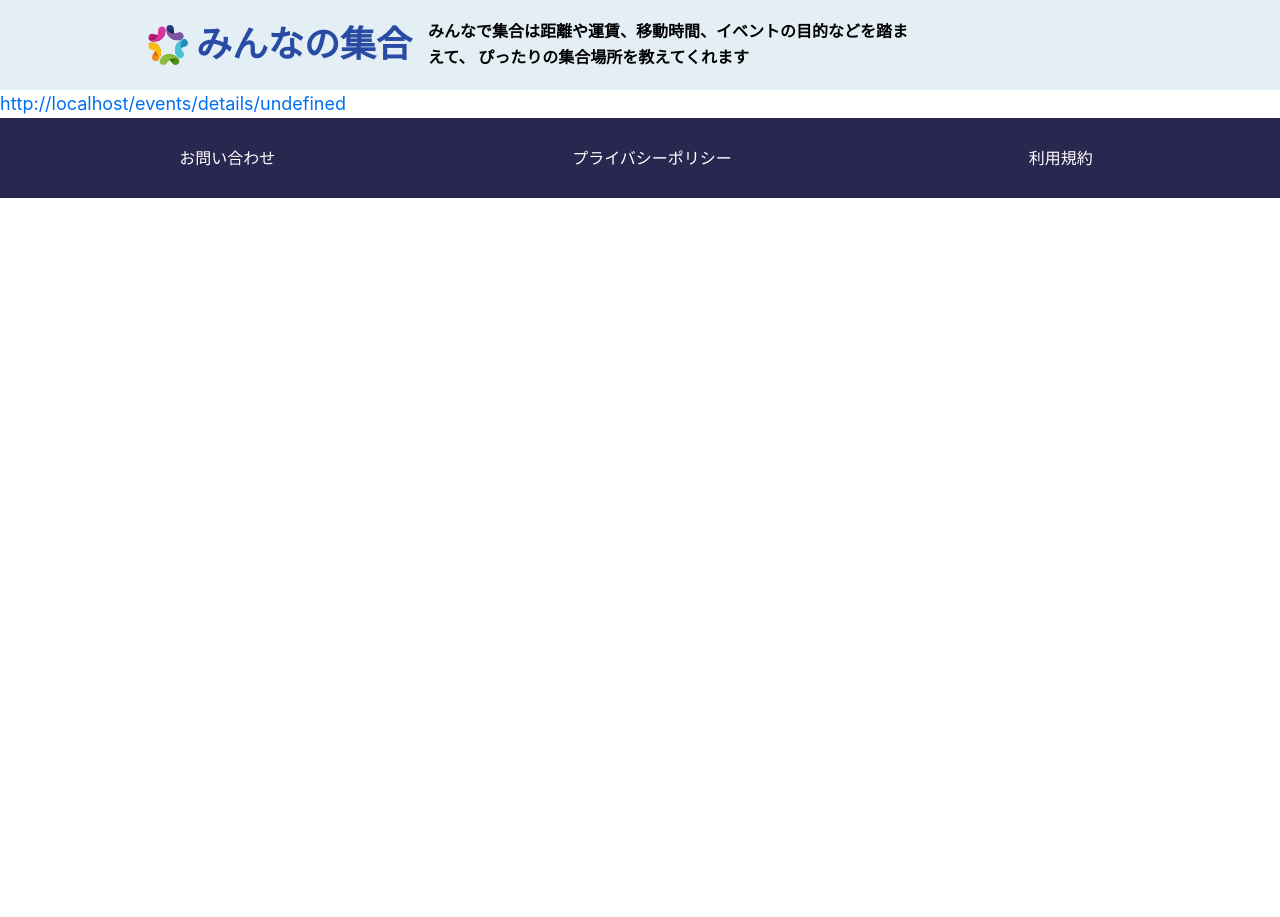
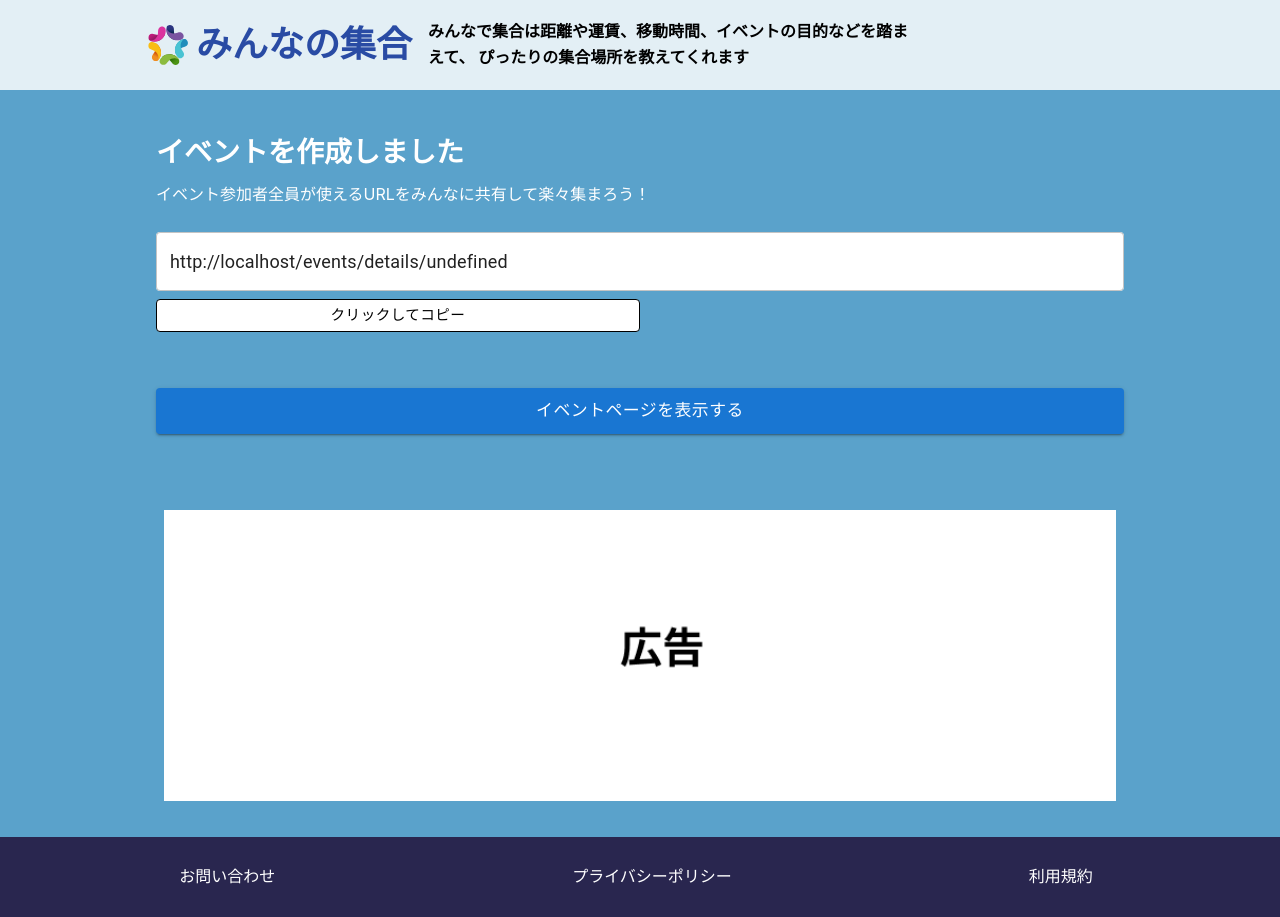
Before and after one commit to MurakamiMasaya/MeetingHub, a Next.js app: page /events/complete in a window 1280 px wide. Before the commit the page ends 800 px from the top, so only its background shows below. Built offline with nearby package versions, Linux system fonts and the light colour scheme.

Commit message:
urlの生成とコピーの実装

```diff
--- a/package.json
+++ b/package.json
@@ -13,6 +13,7 @@
   },
   "dependencies": {
     "@aws-sdk/client-dynamodb": "^3.309.0",
+    "@emotion/css": "^11.10.6",
     "@emotion/react": "^11.10.6",
     "@emotion/styled": "^11.10.6",
     "@hookform/resolvers": "^2.9.7",
--- a/src/components/elements/Form/EventForm.tsx
+++ b/src/components/elements/Form/EventForm.tsx
@@ -1,4 +1,6 @@
 import { Button, InputText, InputTextarea } from '@/components'
+import { mediaQuery } from '@/hooks'
+import { BaseTitle } from '@/themes'
 import { Event } from '@/types/Event'
 import styled from '@emotion/styled'
 import { yupResolver } from '@hookform/resolvers/yup'
@@ -64,6 +66,7 @@ export const EventForm: NextPage = () => {
 
   return (
     <FormContainer onSubmit={handleSubmit(onSubmit)}>
+      <BaseTitle>必要事項を入力して、イベントを作成しよう！！</BaseTitle>
       <InputText
         label="イベント名"
         name="name"
@@ -103,15 +106,26 @@ export const EventForm: NextPage = () => {
         helperText={errors.memo?.message ?? ''}
         error={'memo' in errors}
       />
-      <Button>イベントを作る</Button>
+      <ButtonWrapper>
+        <Button className="-full-width" type="submit" size="large">
+          イベントを作る
+        </Button>
+      </ButtonWrapper>
     </FormContainer>
   )
 }
 
-const FormContainer = styled.form`
+const FormContainer = styled('form')`
   display: grid;
   gap: 16px;
   max-width: 1000px;
+  width: 80%;
   margin: 0 auto;
   padding: 16px;
+  ${mediaQuery('sp')} {
+    width: 90%;
+  }
 `
+const ButtonWrapper = styled('div')`
+  margin-top: 32px;
+`
--- a/src/components/layouts/Footer/Footer.tsx
+++ b/src/components/layouts/Footer/Footer.tsx
@@ -1,4 +1,5 @@
 import { mediaQuery } from '@/hooks'
+import { BaseContainer } from '@/themes'
 import styled from '@emotion/styled'
 import { NextPage } from 'next'
 
@@ -14,22 +15,20 @@ export const Footer: NextPage = () => {
   )
 }
 
-const FooterComponent = styled.footer`
+const FooterComponent = styled('footer')`
   height: auto;
   background-color: #29264f;
 `
 
-const FooterContainer = styled.div`
+const FooterContainer = styled(BaseContainer)`
   display: flex;
   justify-content: space-between;
   align-items: center;
   height: 80px;
-  margin: 0 auto;
-  max-width: 1000px;
   width: 72%;
 `
 
-const Link = styled.a`
+const Link = styled('a')`
   text-decoration: none;
   color: #ffffff;
   font-size: 16px;
--- a/src/components/layouts/Header/Header.tsx
+++ b/src/components/layouts/Header/Header.tsx
@@ -1,4 +1,5 @@
 import { mediaQuery } from '@/hooks'
+import { BaseContainer } from '@/themes'
 import styled from '@emotion/styled'
 import { NextPage } from 'next'
 
@@ -19,31 +20,26 @@ export const Header: NextPage = () => {
   )
 }
 
-const HeaderComponent = styled.div`
+const HeaderComponent = styled('div')`
   height: auto;
   background-color: #e3eff5;
 `
-
-const HeaderContainer = styled.div`
+const HeaderContainer = styled(BaseContainer)`
   display: flex;
   align-items: center;
   padding: 16px 8px;
-  margin: 0 auto;
-  max-width: 1000px;
   ${mediaQuery('sp')} {
     display: block;
   }
 `
-const LogoTitleWrapper = styled.div`
+const LogoTitleWrapper = styled('div')`
   display: flex;
   align-items: center;
 `
-
-const Logo = styled.img`
+const Logo = styled('img')`
   height: 40px;
 `
-
-const Title = styled.h1`
+const Title = styled('h1')`
   font-size: 36px;
   margin-left: 8px;
   color: #294ba4;
@@ -52,8 +48,7 @@ const Title = styled.h1`
     margin: 4px 0 4px 4px;
   }
 `
-
-const Description = styled.p`
+const Description = styled('p')`
   font-size: 16px;
   font-weight: bold;
   margin-left: 16px;
--- a/src/components/uis/Button.tsx
+++ b/src/components/uis/Button.tsx
@@ -1,56 +1,94 @@
-import { mediaQuery } from '@/hooks'
 import styled from '@emotion/styled'
-import React from 'react'
+import MuiButton, { ButtonProps as MuiButtonProps } from '@mui/material/Button'
+import CircularProgress from '@mui/material/CircularProgress'
+import { ReactNode, useCallback, useRef } from 'react'
 
-type ButtonProps = {
-  children: React.ReactNode
-  color?: string
+const CustomMuiButton = styled(MuiButton)<{ variant?: string; color?: string }>`
+  color: ${({ variant, color }) => {
+    if (variant === 'contained' && color !== 'primary') {
+      return 'white'
+    }
+    return null
+  }};
+  &.-full-height {
+    height: 100%;
+  }
+  &.-full-width {
+    width: 100%;
+  }
+  &.-half-width {
+    width: 50%;
+  }
+  &.-bg-white {
+    background-color: white;
+  }
+`
+
+const CustomCircularProgress = styled(CircularProgress)<{ className?: string }>`
+  color: ${({ className }) => (className === 'contained' ? 'white' : null)};
+`
+
+interface ButtonProps
+  extends Pick<MuiButtonProps, Exclude<keyof MuiButtonProps, 'color'>> {
+  variant?: 'text' | 'contained' | 'outlined'
+  color?: MuiButtonProps['color']
+  children: ReactNode
+  startIcon?: ReactNode
+  endIcon?: ReactNode
   size?: 'small' | 'medium' | 'large'
-  onClick?: () => void
-  disabled?: boolean
+  type?: 'button' | 'submit' | 'reset'
+  className?: string
+  isDisabled?: boolean
+  isLoading?: boolean
+  onClick?: (event: React.MouseEvent<HTMLButtonElement>) => void
+  fullWidth?: boolean
 }
 
-export const Button: React.FC<ButtonProps> = React.memo(
-  ({
+export const Button: React.FC<ButtonProps> = ({
+  className,
   children,
-    color = '#294BA4',
+  startIcon,
+  endIcon,
+  type = 'button',
+  color = 'primary',
   size = 'medium',
+  variant = 'contained',
+  isDisabled,
+  isLoading = false,
   onClick,
-    disabled = false
+  fullWidth = false
 }) => {
+  // 多重送信防止用(3秒間はボタンをクリックできない)
+  const processing = useRef(false)
+  const handleButton = useCallback(
+    (event: React.MouseEvent<HTMLButtonElement>) => {
+      if (processing.current) return
+      processing.current = true
+
+      if (onClick) onClick(event)
+      // FIXME: ユーザーの動作環境が重たいことにより3秒以上待機することで、多重送信が発生する可能性がある
+      setTimeout(() => {
+        processing.current = false
+      }, 3000)
+    },
+    [onClick]
+  )
+
   return (
-      <StyledButton
-        onClick={onClick}
+    <CustomMuiButton
+      variant={variant}
+      color={color}
       size={size}
-        color={color}
-        disabled={disabled ?? false}
+      type={type}
+      className={className}
+      onClick={handleButton}
+      disabled={isDisabled}
+      fullWidth={fullWidth}
+      startIcon={startIcon}
+      endIcon={endIcon}
     >
-        {children}
-      </StyledButton>
+      {!isLoading && <p>{children}</p>}
+      {isLoading && <CustomCircularProgress className={variant} size={25} />}
+    </CustomMuiButton>
   )
 }
-)
-
-Button.displayName = 'Button'
-
-const StyledButton = styled.button<{
-  size: string
-  color: string
-  disabled: boolean
-}>`
-  border: none;
-  border-radius: 5px;
-  padding: 16px 24px;
-  margin: 36px auto;
-  width: 100%;
-  background-color: ${({ color }) => color};
-  color: #fff;
-  cursor: ${({ disabled }) => (disabled ? 'not-allowed' : 'pointer')};
-  opacity: ${({ disabled }) => (disabled ? 0.5 : 1)};
-  font-size: 24px;
-  font-weight: bold;
-  ${mediaQuery('sp')} {
-    font-size: 16px;
-    margin: 24px auto;
-  }
-`
--- a/src/pages/events/complete.tsx
+++ b/src/pages/events/complete.tsx
@@ -1,20 +1,100 @@
-import { Footer, Header } from '@/components'
+import { Button, Footer, Header, InputText } from '@/components'
+import { mediaQuery } from '@/hooks'
+import { BaseContainer, BaseText, BaseTitle } from '@/themes'
+import styled from '@emotion/styled'
 import { NextPage } from 'next'
-import Link from 'next/link'
 import { useRouter } from 'next/router'
+import { useState } from 'react'
 
 const Complete: NextPage = () => {
+  const [isCopied, setIsCopied] = useState<boolean>(false)
   const router = useRouter()
+
   const { event_id: id } = router.query
   const detailLink = `${process.env.NEXT_PUBLIC_APP_URL}/events/details/${id}`
-  console.log(id, 'id')
+
+  const handleCopy = () => {
+    navigator.clipboard.writeText(detailLink)
+    setIsCopied(true)
+  }
 
   return (
     <>
       <Header />
-      <Link href={`/events/details/${id}`}>{detailLink}</Link>
+      <CompleteComponent>
+        <CompleteContainer>
+          <TitleWrapper>
+            <BaseTitle className="-white -left">
+              イベントを作成しました
+            </BaseTitle>
+            <BaseText className="-white -left">
+              イベント参加者全員が使えるURLをみんなに共有して楽々集まろう！
+            </BaseText>
+          </TitleWrapper>
+          <EventURLWrapper>
+            <InputText isDisabled={false} value={detailLink} />
+            <Button
+              color="inherit"
+              className="-half-width -bg-white"
+              variant="outlined"
+              size="small"
+              onClick={handleCopy}
+            >
+              {isCopied ? 'コピーしました' : 'クリックしてコピー'}
+            </Button>
+          </EventURLWrapper>
+          <ButtonWrapper>
+            <Button className="-full-width" size="large">
+              イベントページを表示する
+            </Button>
+          </ButtonWrapper>
+        </CompleteContainer>
+        <ImageWrapper>
+          <Image src="/adsense_white.png" alt="google adsense" />
+        </ImageWrapper>
+      </CompleteComponent>
       <Footer />
     </>
   )
 }
+
+const CompleteComponent = styled('div')`
+  height: auto;
+  background-color: #5aa2cb;
+`
+const CompleteContainer = styled(BaseContainer)`
+  display: flex;
+  flex-direction: column;
+  gap: 24px;
+  padding: 40px 16px;
+`
+const TitleWrapper = styled('div')`
+  display: flex;
+  flex-direction: column;
+  gap: 8px;
+`
+const ButtonWrapper = styled('div')`
+  margin-top: 32px;
+`
+const EventURLWrapper = styled('div')`
+  display: flex;
+  flex-direction: column;
+  gap: 8px;
+`
+const ImageWrapper = styled('div')`
+  display: flex;
+  flex-direction: column;
+  align-items: center;
+  gap: 24px;
+  padding: 36px 24px;
+  margin: 0 auto;
+  max-width: 1000px;
+  ${mediaQuery('sp')} {
+    padding: 24px 16px;
+  }
+`
+const Image = styled('img')`
+  width: 100%;
+`
+
 export default Complete
--- /dev/null
+++ b/src/themes/BaseContainer.ts
@@ -0,0 +1,12 @@
+import { mediaQuery } from '@/hooks'
+import { styled } from '@mui/material/styles'
+
+export const BaseContainer = styled('div')`
+  margin: 0 auto;
+  width: 80%;
+  word-break: break-all;
+  max-width: 1000px;
+  ${mediaQuery('sp')} {
+    width: 90%;
+  }
+`
--- /dev/null
+++ b/src/themes/BaseImage.ts
@@ -0,0 +1,11 @@
+import { css } from '@emotion/css'
+
+export const BaseImage = css`
+  height: auto;
+  object-fit: contain;
+  width: 100%;
+  /* height:〇〇px */
+  &.-shadow {
+    box-shadow: 0 3px 6px rgba(0, 0, 0, 0.16), 0 3px 6px rgba(0, 0, 0, 0.23);
+  }
+`
--- /dev/null
+++ b/src/themes/BaseText.ts
@@ -0,0 +1,57 @@
+import { mediaQuery } from '@/hooks'
+import { styled } from '@mui/material/styles'
+
+/**
+ * prelineでマークダウンに対応させる
+ */
+export const BaseText = styled('p')`
+  color: #4a4a4a;
+  font-size: 16px;
+  white-space: pre-line;
+  word-break: break-all;
+  a {
+    color: #0066ff;
+  }
+  &.-orange {
+    color: #f08e35;
+  }
+  &.-red {
+    color: #cc3c4d;
+  }
+  &.-blue {
+    color: #0066ff;
+  }
+  &.-grey {
+    color: grey;
+  }
+  &.-white {
+    color: #ffffff;
+  }
+  &.-left {
+    text-align: left;
+  }
+  &.-end {
+    text-align: end;
+  }
+  &.-center {
+    text-align: center;
+  }
+  &.-inline {
+    display: inline-block;
+  }
+  &.-underline {
+    text-decoration: underline;
+  }
+  &.-bold {
+    font-weight: bold;
+  }
+  &.-nowrap {
+    white-space: nowrap;
+  }
+  &.-full {
+    width: 100%;
+  }
+  ${mediaQuery('sp')} {
+    font-size: 14px;
+  }
+`
--- /dev/null
+++ b/src/themes/BaseTitle.ts
@@ -0,0 +1,37 @@
+import { mediaQuery } from '@/hooks'
+import { styled } from '@mui/material/styles'
+
+/**
+ * 統一したタイトルのレイアウトを実装するために設置
+ * 使用ファイルでインポートし必要であれば上書きでレイアウトを調整すること
+ */
+export const BaseTitle = styled('p')`
+  color: #294ba4;
+  font-size: 28px;
+  font-weight: bold;
+  text-align: center;
+  &.-orange {
+    color: orange;
+  }
+  &.-grey {
+    color: #c4c4c4;
+  }
+  &.-blue {
+    color: #edf7f9;
+  }
+  &.-white {
+    color: white;
+  }
+  &.-left {
+    text-align: left;
+  }
+  &.-small {
+    font-size: 20px;
+  }
+  ${mediaQuery('sp')} {
+    font-size: 24px;
+    &.-small {
+      font-size: 16px;
+    }
+  }
+`
--- /dev/null
+++ b/src/themes/index.ts
@@ -0,0 +1,5 @@
+/* base */
+export { BaseContainer } from './BaseContainer'
+export { BaseImage } from './BaseImage'
+export { BaseText } from './BaseText'
+export { BaseTitle } from './BaseTitle'
```
Also changed, not shown: src/pages/index.tsx (+3 -5 lines), 1 other file (tests, documents, lock files or other folders). Lines whose indentation alone changed are shown as unchanged.
